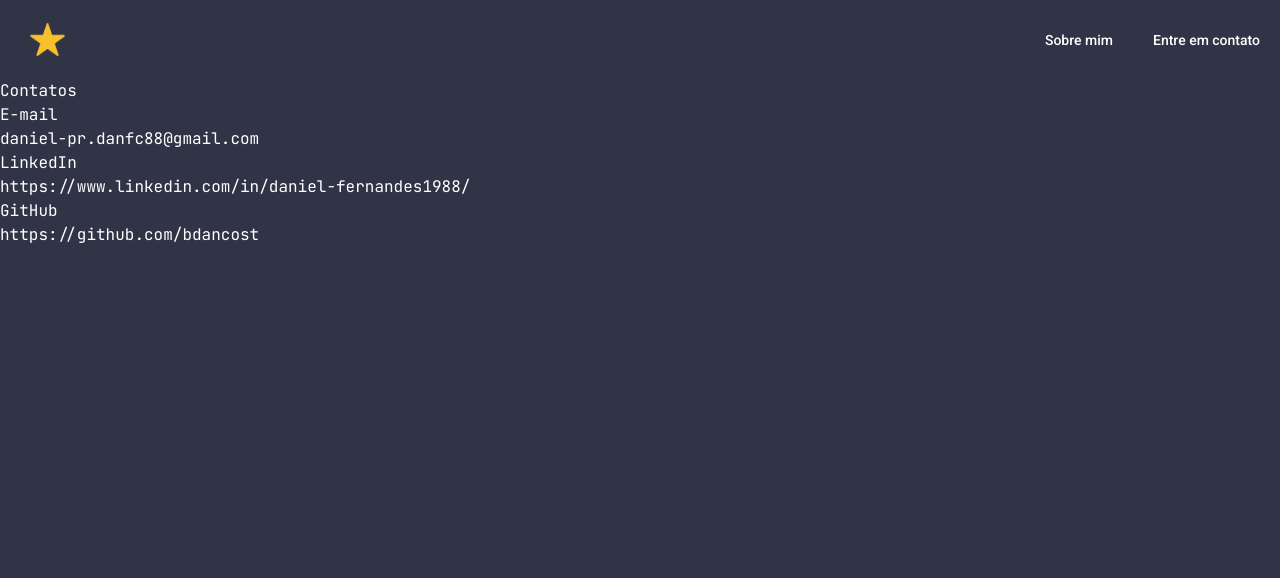
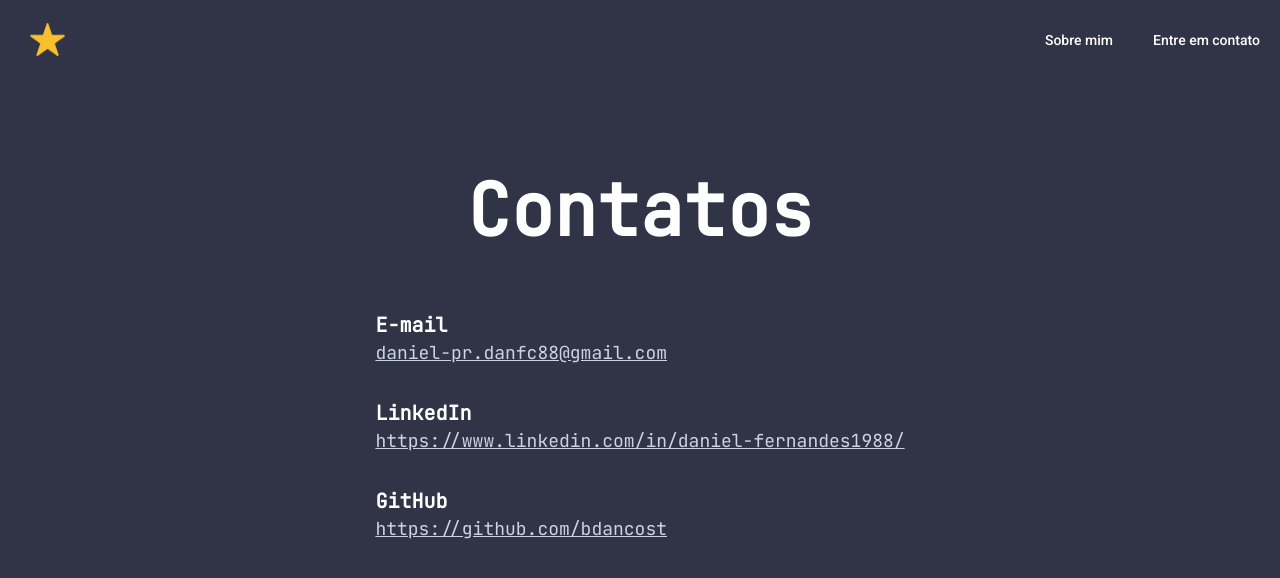
Before and after one commit to bdancost/portfolio_Daniel, a Next.js app in the folder portfolio-daniel/: page /contatos in a window 1280 px wide. Shown: the top 578 px of the page. Built offline with nearby package versions, Linux system fonts and the light colour scheme.

Commit message:
Responsividade, Ícones e Seções de Projeto

```diff
--- a/portfolio-daniel/src/pages/404.tsx
+++ b/portfolio-daniel/src/pages/404.tsx
@@ -1,5 +1,11 @@
 import Head from "next/head";
 import Link from "next/link";
+import { Roboto } from "next/font/google";
+
+const roboto = Roboto({
+  subsets: ["latin"],
+  weight: "500",
+});
 
 const NotFound = () => {
   return (
@@ -7,13 +13,19 @@ const NotFound = () => {
       <Head>
         <title>404 | Daniel</title>
       </Head>
-      <div>
-        <h1>404</h1>
-        <div>
-          <p>Page Not Found</p>
+      <div className="flex flex-col items-center text-center mt-12 md:mt-24 gap-8 md:gap-4 px-6 md:px-32 ">
+        <h1 className="text 5xl sm:text-7xl font-bold">404</h1>
+        <p className="flex flex-col gap-8 md:gap-4 md:text-xl">
+          <span>Oops, não conseguimos encontrar essa página!</span>
           <span>Clique no botão abaixo para voltar para a Página Inicial</span>
-        </div>
-        <Link href="/">Ir para Página Inicial</Link>
+        </p>
+
+        <Link
+          href="/"
+          className={`${roboto.className} p-4 bg-h-blue-500 rounded-xl text-black first-line:transition-all first-line:hover:bg-opacity-80 mt-5 md:mt-12 md:text-xl w-fit`}
+        >
+          Ir para Página Inicial
+        </Link>
       </div>
     </>
   );
--- a/portfolio-daniel/src/pages/contatos.tsx
+++ b/portfolio-daniel/src/pages/contatos.tsx
@@ -6,29 +6,39 @@ const Contatos = () => {
       <Head>
         <title>Contatos | Daniel</title>
       </Head>
-      <div>
-        <h1>Contatos</h1>
-        <ul>
-          <li>
-            <span>E-mail</span>
-            <div>
-              <a href="mailto:pr.danfc88@gmail.com">
+      <div className="mt-12 md:mt-24 space-y-8 md:space-y-16 px-6 md:px-32">
+        <h1 className="text-5xl md:text-7xl font-bold text-center">Contatos</h1>
+        <ul className="table mx-auto space-y-6 md:space-y-8">
+          <li className="md:text-xl">
+            <span className="font-bold">E-mail</span>
+            <div className="flex gap-1 md:gap-3 items-center">
+              <a
+                href="mailto:pr.danfc88@gmail.com"
+                target="_blank"
+                className="text-sm md:text-lg text-slate-300 underline truncate"
+              >
                 daniel-pr.danfc88@gmail.com
               </a>
             </div>
           </li>
-          <li>
-            <span>LinkedIn</span>
-            <div>
-              <a href="https://www.linkedin.com/in/daniel-fernandes1988/">
+          <li className="md:text-xl">
+            <span className="font-bold">LinkedIn</span>
+            <div className="flex gap-1 md:gap-3 items-center">
+              <a
+                className="text-sm md:text-lg text-slate-300 underline truncate"
+                href="https://www.linkedin.com/in/daniel-fernandes1988/"
+              >
                 https://www.linkedin.com/in/daniel-fernandes1988/
               </a>
             </div>
           </li>
-          <li>
-            <span>GitHub</span>
-            <div>
-              <a href="https://github.com/bdancost">
+          <li className="md:text-xl">
+            <span className="font-bold">GitHub</span>
+            <div className="flex gap-1 md:gap-3 items-center">
+              <a
+                className="text-sm md:text-lg text-slate-300 underline truncate"
+                href="https://github.com/bdancost"
+              >
                 https://github.com/bdancost
               </a>
             </div>
```
